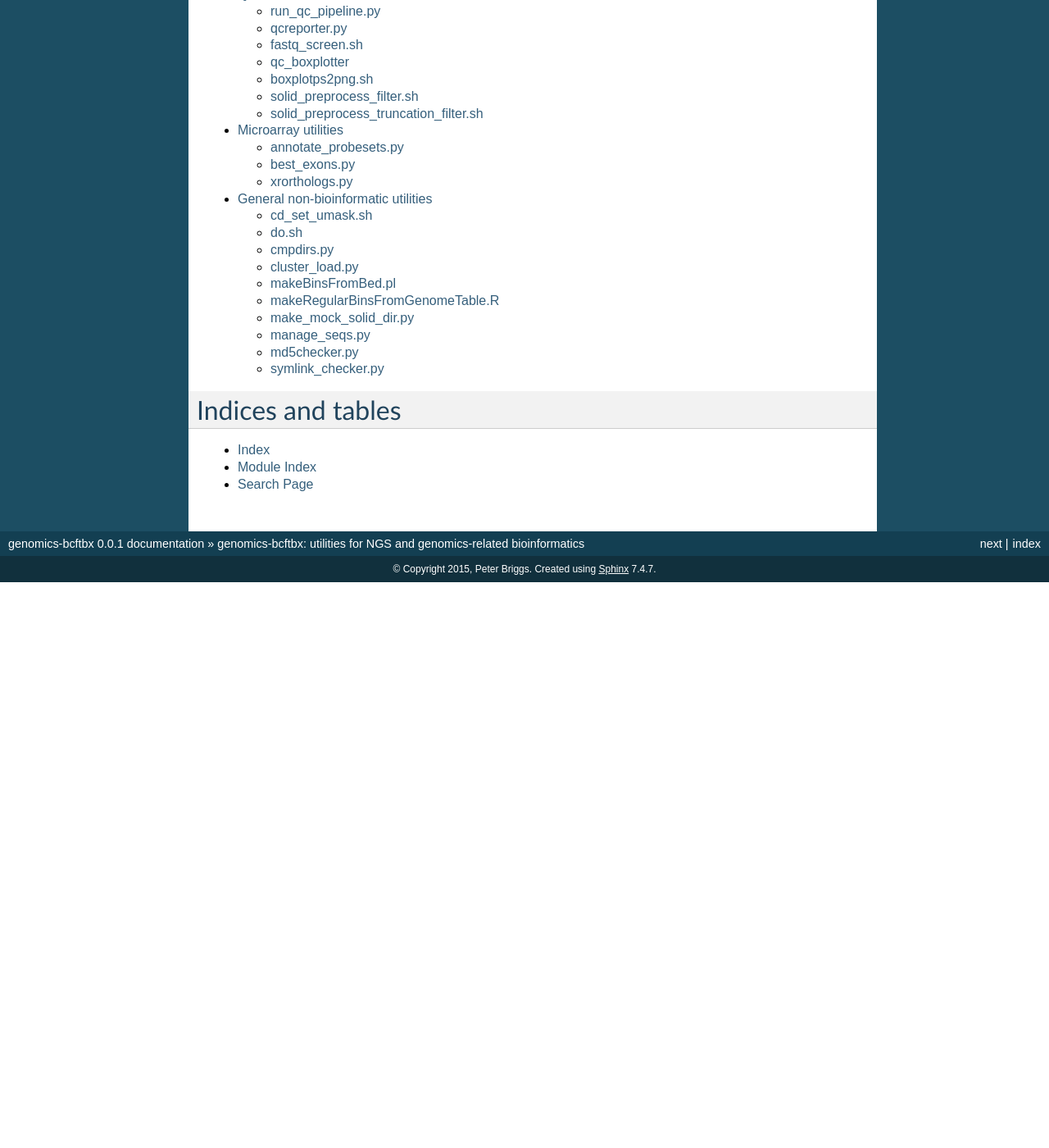
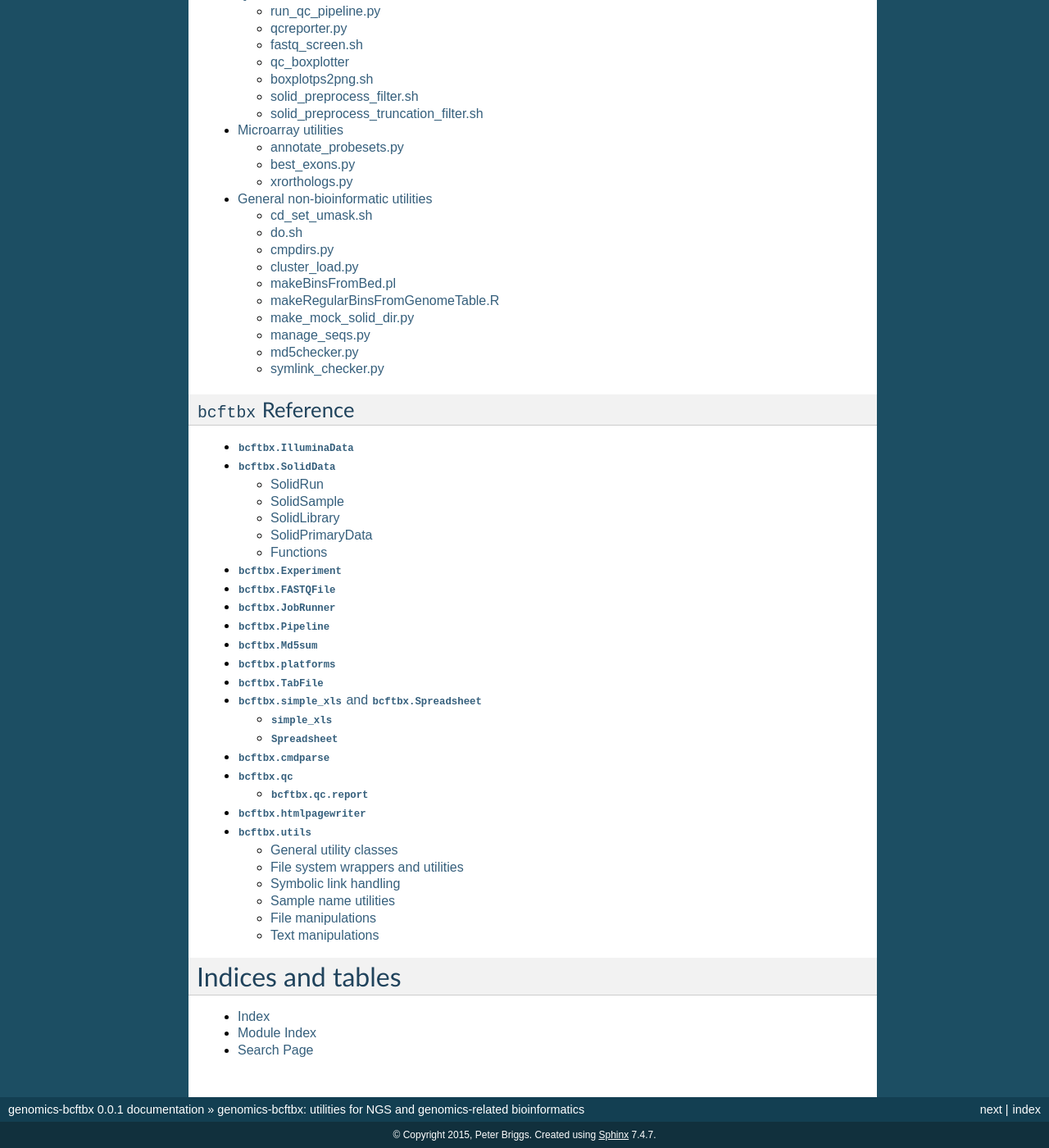
Before and after one commit to fls-bioinformatics-core/genomics, a Sphinx documentation site: the page built from docs/source/index.rst, in a window 1280 px wide and 1400 px high, scrolled down 2116 px. Shown: the whole window at 82% size. Built offline with Sphinx 7.4.7, drawn with Linux system fonts in a browser that asks for light colours; before the commit the page ends 2826 px from its top, so only the background shows below that.

Commit message:
docs: initial set of reference documents for the bcftbx Python package.

```diff
--- /dev/null
+++ b/docs/source/bcftbx/Experiment.rst
@@ -0,0 +1,5 @@
+``bcftbx.Experiment``
+=====================
+
+.. automodule:: bcftbx.Experiment
+   :members:
--- /dev/null
+++ b/docs/source/bcftbx/FASTQFile.rst
@@ -0,0 +1,5 @@
+``bcftbx.FASTQFile``
+====================
+
+.. automodule:: bcftbx.FASTQFile
+   :members:
--- /dev/null
+++ b/docs/source/bcftbx/IlluminaData.rst
@@ -0,0 +1,5 @@
+``bcftbx.IlluminaData``
+=======================
+
+.. automodule:: bcftbx.IlluminaData
+   :members:
--- /dev/null
+++ b/docs/source/bcftbx/JobRunner.rst
@@ -0,0 +1,5 @@
+``bcftbx.JobRunner``
+====================
+
+.. automodule:: bcftbx.JobRunner
+   :members:
--- /dev/null
+++ b/docs/source/bcftbx/Md5sum.rst
@@ -0,0 +1,5 @@
+``bcftbx.Md5sum``
+=================
+
+.. automodule:: bcftbx.Md5sum
+   :members:
--- /dev/null
+++ b/docs/source/bcftbx/Pipeline.rst
@@ -0,0 +1,5 @@
+``bcftbx.Pipeline``
+===================
+
+.. automodule:: bcftbx.Pipeline
+   :members:
--- /dev/null
+++ b/docs/source/bcftbx/TabFile.rst
@@ -0,0 +1,5 @@
+``bcftbx.TabFile``
+==================
+
+.. automodule:: bcftbx.TabFile
+   :members:
--- /dev/null
+++ b/docs/source/bcftbx/cmdparse.rst
@@ -0,0 +1,5 @@
+``bcftbx.cmdparse``
+===================
+
+.. automodule:: bcftbx.cmdparse
+   :members:
--- /dev/null
+++ b/docs/source/bcftbx/htmlpagewriter.rst
@@ -0,0 +1,5 @@
+``bcftbx.htmlpagewriter``
+=========================
+
+.. automodule:: bcftbx.htmlpagewriter
+   :members:
--- /dev/null
+++ b/docs/source/bcftbx/platforms.rst
@@ -0,0 +1,5 @@
+``bcftbx.platforms``
+====================
+
+.. automodule:: bcftbx.platforms
+   :members:
--- /dev/null
+++ b/docs/source/bcftbx/qc.rst
@@ -0,0 +1,8 @@
+``bcftbx.qc``
+=============
+
+``bcftbx.qc.report``
+********************
+
+.. automodule:: bcftbx.qc.report
+   :members:
--- /dev/null
+++ b/docs/source/bcftbx/spreadsheets.rst
@@ -0,0 +1,14 @@
+``bcftbx.simple_xls`` and ``bcftbx.Spreadsheet``
+================================================
+
+``simple_xls``
+**************
+
+.. automodule:: bcftbx.simple_xls
+   :members:
+
+``Spreadsheet``
+***************
+
+.. automodule:: bcftbx.Spreadsheet
+   :members:
--- /dev/null
+++ b/docs/source/bcftbx/utils.rst
@@ -0,0 +1,61 @@
+``bcftbx.utils``
+================
+
+.. automodule:: bcftbx.utils
+
+General utility classes
+***********************
+
+.. autoclass:: AttributeDictionary
+.. autoclass:: OrderedDictionary
+
+File system wrappers and utilities
+**********************************
+
+.. autoclass:: PathInfo
+   :members:
+
+.. autofunction:: mkdir
+.. autofunction:: mklink
+.. autofunction:: chmod
+.. autofunction:: touch
+.. autofunction:: format_file_size
+.. autofunction:: commonprefix
+.. autofunction:: is_gzipped_file
+.. autofunction:: rootname
+.. autofunction:: find_program
+.. autofunction:: get_current_user
+.. autofunction:: get_user_from_uid
+.. autofunction:: get_uid_from_user
+.. autofunction:: get_group from_group
+.. autofunction:: walk
+.. autofunction:: list_dirs
+.. autofunction:: strip_ext
+
+Symbolic link handling
+**********************
+
+.. autoclass:: Symlink
+   :members:
+
+.. autofunction:: links
+
+Sample name utilities
+*********************
+
+.. autofunction:: extract_initials
+.. autofunction:: extract_prefix
+.. autofunction:: extract_index_as_string
+.. autofunction:: extract_index
+.. autofunction:: pretty_print_names
+.. autofunction:: name_matches
+
+File manipulations
+******************
+
+.. autofunction:: concatenate_fastq_files
+
+Text manipulations
+******************
+
+.. autofunction:: split_into_lines
--- a/docs/source/conf.py
+++ b/docs/source/conf.py
@@ -12,6 +12,7 @@
 # serve to show the default.
 
 import sys, os
+sys.path.append('../')
 
 # If extensions (or modules to document with autodoc) are in another directory,
 # add these directories to sys.path here. If the directory is relative to the
--- a/docs/source/index.rst
+++ b/docs/source/index.rst
@@ -44,6 +44,27 @@ Command Reference
    reference/microarray
    reference/utils
 
+``bcftbx`` Reference
+********************
+
+.. toctree::
+   :maxdepth: 2
+
+   bcftbx/IlluminaData
+   bcftbx/SolidData
+   bcftbx/Experiment
+   bcftbx/FASTQFile
+   bcftbx/JobRunner
+   bcftbx/Pipeline
+   bcftbx/Md5sum
+   bcftbx/platforms
+   bcftbx/TabFile
+   bcftbx/spreadsheets
+   bcftbx/cmdparse
+   bcftbx/qc
+   bcftbx/htmlpagewriter
+   bcftbx/utils
+
 Indices and tables
 ==================
 
```
Also changed, not shown: docs/source/bcftbx/SolidData.rst (added, +41 -0 lines).
